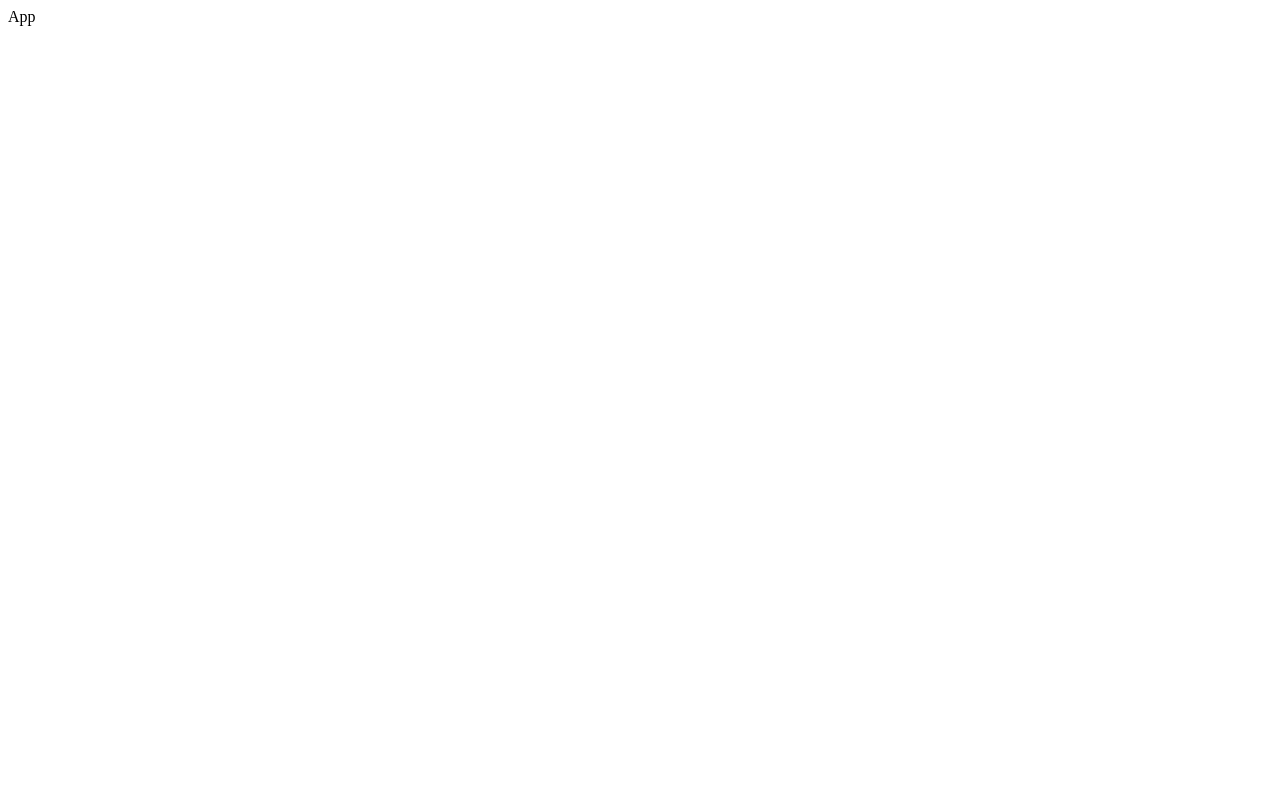
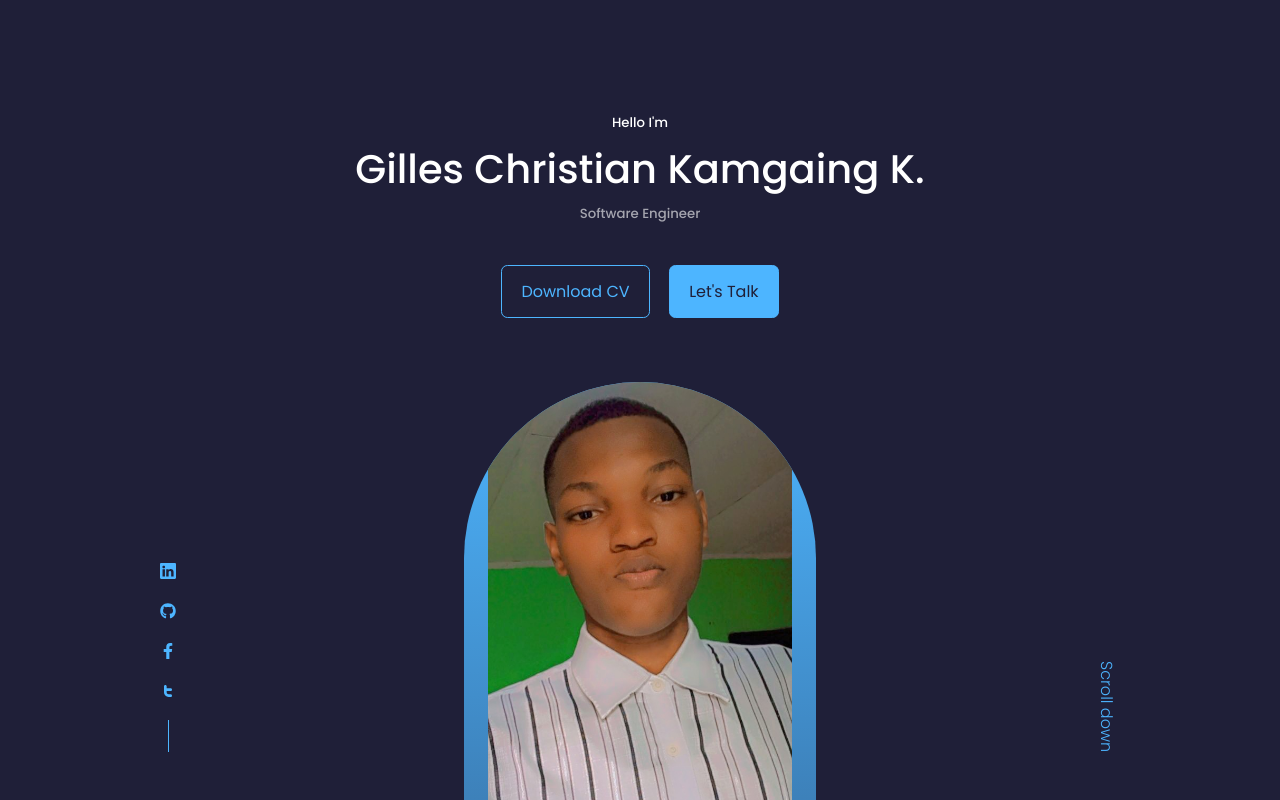
Before and after one commit to GillesChristian/CEF_344_Project, a React (Create React App) app in the folder portfolio./: page / in a window 1280 px wide. Built offline with nearby package versions, Linux system fonts and the light colour scheme.

Commit message:
Header of Portfolio added with  favicon

```diff
--- a/portfolio./public/index.html
+++ b/portfolio./public/index.html
@@ -2,7 +2,7 @@
 <html lang="en">
   <head>
     <meta charset="utf-8" />
-    <link rel="icon" href="./favicon.ico" />
+    <link rel="icon" href="./gilles.png" />
     <meta name="viewport" content="width=device-width,initial-scale=1" />
     <meta name="theme-color" content="#000000" />
     <meta name="description" content="Web site created using create-react-app">
--- a/portfolio./src/App.jsx
+++ b/portfolio./src/App.jsx
@@ -1,11 +1,25 @@
-import React from 'react'
+import React from 'react';
+import './index.css';
+import Header from './components/header/Header';
+import Navbar from './components/navbar/Navbar';
+import About from './components/about/About';
+import Experience from './components/experience/Experience';
+import Services from './components/services/Services';
+import Portfolio from './components/portfolio/Portfolio';
+import Testimonial from './components/testimonial/Testimonial';
+import Contact from './components/contact/Contact';
+import Footer from './components/footer/Footer';
 
-export const App = () => {
+function App() {
+
     return (
 
-        <div>App</div>
+            <>
+                <Header/>
 
-    )
+            </>
+
+    );
 }
 
-export default App;
+ export default App;
--- a/portfolio./src/components/header/CTA.jsx
+++ b/portfolio./src/components/header/CTA.jsx
@@ -0,0 +1,14 @@
+import React from 'react';
+import CV from '.././../assets/My resume.pdf';
+
+const CTA = () => {
+    return (
+        <div className='cta'>
+             <a href={CV} download className='btn'>Download CV</a>
+            <a href="#contact" className='btn btn-primary'>Let's Talk</a>
+
+        </div>
+    )
+}
+
+export default CTA;
--- a/portfolio./src/components/header/Header.jsx
+++ b/portfolio./src/components/header/Header.jsx
@@ -0,0 +1,26 @@
+import React from 'react'
+import './header.css'
+import './CTA'
+import CTA from './CTA'
+import me from '../../assets/gilles.jpg'
+import HeaderSocial from './HeaderSocial'
+
+export default function Header () {
+
+    return (
+        <header>
+            <div className='container header__container'>
+
+                <h5>Hello I'm</h5>
+                <h1>Gilles Christian Kamgaing K.</h1>
+                <h5 className='text-light'>Software Engineer </h5>
+                <CTA/>
+                <HeaderSocial/>
+                <div className='my_image'>
+                    <img src={me} alt='My_Image'/>
+                </div>
+                <a href='#contact' className='scroll__down'>Scroll down</a>
+            </div>
+        </header>
+    )
+}
--- a/portfolio./src/components/header/HeaderSocial.jsx
+++ b/portfolio./src/components/header/HeaderSocial.jsx
@@ -0,0 +1,19 @@
+import React from 'react';
+import  {BsLinkedin} from 'react-icons/bs';
+import  {FaGithub} from 'react-icons/fa';
+import  {FaFacebookF} from 'react-icons/fa';
+import  {CgTwitter} from 'react-icons/cg';
+
+const HeaderSocial = () => {
+  return (
+    <div className='header__social'>
+        <a href='https://linkedin.com' target='blank'><BsLinkedin/> </a>
+        <a href='https://github.com' target='blank'><FaGithub/> </a>
+        <a href='https://facebook.com' target='blank'><FaFacebookF/> </a>
+        <a href='https://twitter.com' target='blank'><CgTwitter/> </a>
+
+    </div>
+  )
+}
+
+export default HeaderSocial;
--- a/portfolio./src/components/header/header.css
+++ b/portfolio./src/components/header/header.css
@@ -0,0 +1,83 @@
+header{
+
+    height: 100vh; /*vh correspond to viewport height*/
+    padding-top: 7rem;
+    overflow: hidden;
+
+}
+
+.header__container{
+    height: 100%;
+    text-align: center;
+    position: relative;
+
+}
+
+.cta{
+    margin-top: 2.5rem;
+    display: flex;
+    gap: 1.2rem;
+    justify-content: center;
+}
+
+.header__social{
+    display: flex;
+    flex-direction: column;
+    align-items: center;
+    gap:0.8rem;
+    position: absolute;
+    left: 0;
+    bottom: 3rem;
+
+}
+
+.header__social::after{ /*the after tag help us to draw the vertical line we have after the social icons*/
+    content: '';
+    width: 1px;
+    height: 2rem;
+    background: var(--color-primary);
+}
+
+.my_image{
+    background: linear-gradient(
+    var(--color-primary), transparent);
+    width: 22rem;
+    Height:75rem;
+    position: absolute;
+    left: calc(50% - 11rem); /*this help to place the image to the middle of screen*/
+    margin-top: 4rem;
+    border-radius: 12rem 12rem 0 0;
+    overflow: hidden;
+    padding: 0rem 1.5rem 1.5rem 1.5rem;
+    object-fit: fill;
+
+ }
+
+.scroll__down{
+    position: absolute;
+    right: -2rem;
+    bottom: 5rem;
+    transform: rotate(90deg);
+    font-weight: 300;
+    font-weight: 0.9rem;
+}
+
+    /*This is what we call media query: here we define the css that will be apply for a
+
+    specific screen*/
+
+@media screen and(max-width:1024px) {
+    header{
+        height:68vh
+    }
+}
+
+@media screen and(max-width:600px) {
+    header{
+        height:100vh
+    }
+
+    .header__social, .scroll__down{
+        display: none;
+    }
+}
```
Also changed, not shown: portfolio./public/gilles.png (renamed from portfolio./src/assets/gilles.png).
